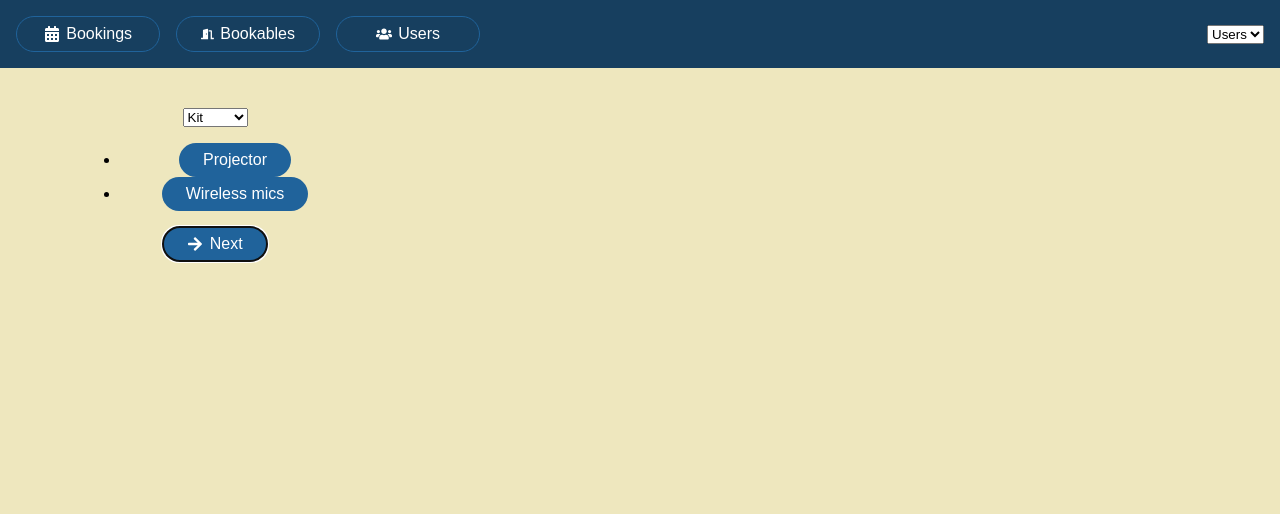
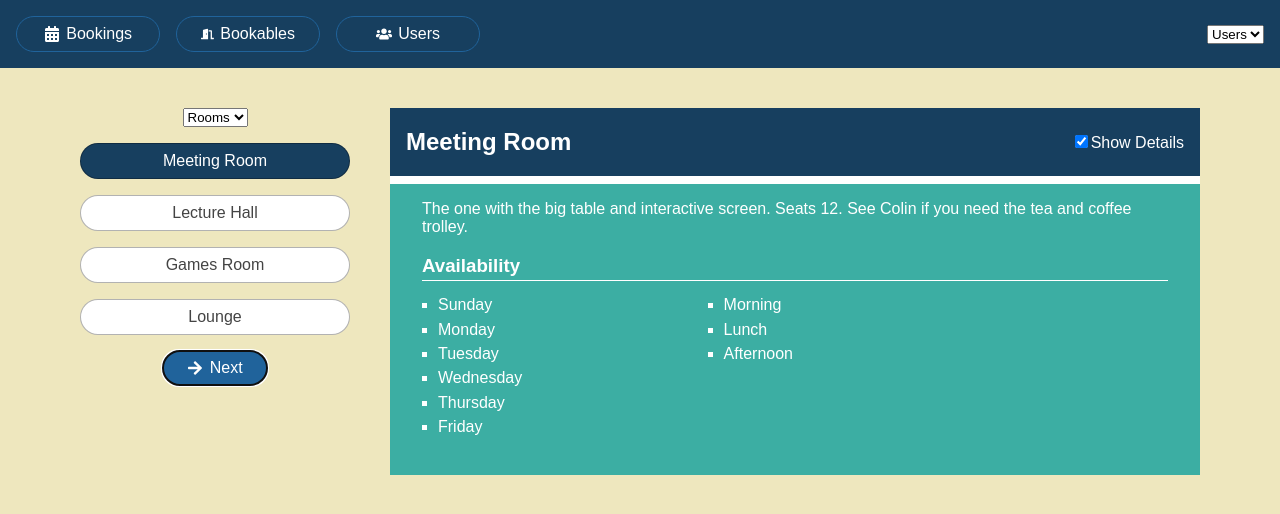
Before and after one commit to togenius1/bookings-manager-app, a React (Create React App) app: page /bookables in a window 1280 px wide. Shown: the top 514 px of the page. Built offline with nearby package versions, Linux system fonts and the light colour scheme.

Commit message:
add Reducer

```diff
--- a/src/App.css
+++ b/src/App.css
@@ -56,6 +56,7 @@ header a.btn {
     cursor: pointer;
     box-sizing: border-box;
 }
+
 .btn:first-child {
     margin-left: 0;
 }
@@ -108,3 +109,86 @@ main {
     grid-template-columns: 1fr 3fr;
     grid-column-gap: 40px;
 }
+
+.items-list-nav {
+    margin: 1rem auto;
+    padding: 0;
+    list-style: none;
+    width: 100%;
+}
+
+.items-list-nav > li {
+    margin: 0 0 1rem;
+    padding: 0;
+}
+
+.items-list-nav .btn {
+    width: 100%;
+    background: var(--light-text);
+    color: var(--dark-text);
+    border: 1px solid rgba(0, 0, 0, 0.3);
+    transition: all 0.4s ease;
+}
+
+.items-list-nav a {
+    display: block;
+    padding: 1em 2em;
+    text-decoration: none;
+}
+
+.items-list-nav .btn:hover {
+    cursor: pointer;
+    border: 1px solid var(--primary);
+}
+
+.items-list-nav .selected .btn {
+    background: var(--primary);
+    color: var(--light-text);
+}
+
+.item {
+    background: var(--secondary);
+    color: var(--light-text);
+    padding: 2rem;
+    text-align: left;
+}
+
+.item-header {
+    display: flex;
+    justify-content: space-between;
+    align-items: center;
+    background: var(--primary);
+    border-bottom: 8px solid white;
+    margin: -2rem -2rem 1rem;
+    padding: 0 1rem;
+}
+
+.item-header .controls {
+    font-weight: normal;
+}
+
+.item h3 {
+    border-bottom: 1px solid white;
+    margin: 1em 0 0.5em;
+    padding-bottom: 3px;
+}
+
+.bookable-availability {
+    display: flex;
+    padding: 0 1em;
+}
+
+.bookable-availability ul {
+    list-style: none;
+    margin: 0;
+    padding: 0;
+    width: 40%;
+}
+
+.bookable-availability li {
+    margin: 0.4em 0;
+}
+
+.item-details .bookable-availability ul {
+    list-style: square;
+}
--- a/src/components/Bookables/BookablesList.js
+++ b/src/components/Bookables/BookablesList.js
@@ -1,26 +1,53 @@
-import { useState } from 'react';
+import { useReducer, Fragment } from 'react';
 import { FaArrowRight } from 'react-icons/fa';
 
 import bookables from '../../static.json';
+import reducer from './reducer';
+
+const initialState = {
+    group: 'Rooms',
+    bookableIndex: 0,
+    hasDetails: true,
+    bookables,
+};
 
 export default function BookablesList() {
-    const [group, setGroup] = useState('Kit');
-    const [bookableIndex, setBookableIndex] = useState(0);
+    const [state, dispatch] = useReducer(reducer, initialState);
+
+    const { group, bookableIndex, hasDetails, bookables } = state;
 
     const bookablesInGroup = bookables.bookables.filter(
         (b) => b.group === group
     );
+    const bookable = bookablesInGroup[bookableIndex];
     const groups = [...new Set(bookables.bookables.map((b) => b.group))];
 
-    function nextBookable() {
-        setBookableIndex((i) => (i + 1) % bookablesInGroup.length);
+    function changeGroup(e) {
+        dispatch({
+            type: 'SET_GROUP',
+            payload: e.target.value,
+        });
     }
 
+    function changeBookable(selectedIndex) {
+        dispatch({
+            type: 'SET_BOOKABLE',
+            payload: selectedIndex,
+        });
+    }
 
+    function nextBookable() {
+        dispatch({ type: 'NEXT_BOOKABLE' });
+    }
+
+    function toggleDetails() {
+        dispatch({ type: 'TOGGLE_HAS_DETAILS' });
+    }
 
     return (
+        <Fragment>
             <div>
-            <select value={group} onChange={(e) => setGroup(e.target.value)}>
+                <select value={group} onChange={changeGroup}>
                     {groups.map((g) => (
                         <option value={g} key={g}>
                             {g}
@@ -35,7 +62,7 @@ export default function BookablesList() {
                         >
                             <button
                                 className='btn'
-                            onClick={() => setBookableIndex(i)}
+                                onClick={() => changeBookable(i)}
                             >
                                 {b.title}
                             </button>
@@ -49,5 +76,46 @@ export default function BookablesList() {
                     </button>
                 </p>
             </div>
+            {bookable && (
+                <div className='bookable-details'>
+                    <div className='item'>
+                        <div className='item-header'>
+                            <h2>{bookable.title}</h2>
+                            <span className='controls'>
+                                <label>
+                                    <input
+                                        type='checkbox'
+                                        checked={hasDetails}
+                                        onChange={toggleDetails}
+                                    />
+                                    Show Details
+                                </label>
+                            </span>
+                        </div>
+                        <p>{bookable.notes}</p>
+
+                        {hasDetails && (
+                            <div className='item-details'>
+                                <h3>Availability</h3>
+                                <div className='bookable-availability'>
+                                    <ul>
+                                        {bookable.days.sort().map((d) => (
+                                            <li key={d}>{bookables.days[d]}</li>
+                                        ))}
+                                    </ul>
+                                    <ul>
+                                        {bookable.sessions.map((s) => (
+                                            <li key={s}>
+                                                {bookables.sessions[s]}
+                                            </li>
+                                        ))}
+                                    </ul>
+                                </div>
+                            </div>
+                        )}
+                    </div>
+                </div>
+            )}
+        </Fragment>
     );
 }
--- /dev/null
+++ b/src/components/Bookables/reducer.js
@@ -0,0 +1,34 @@
+export default function reducer(state, action) {
+    switch (action.type) {
+        case 'SET_GROUP':
+            return {
+                ...state,
+                group: action.payload,
+                bookableIndex: 0,
+            };
+
+        case 'SET_BOOKABLE':
+            return {
+                ...state,
+                bookableIndex: action.payload,
+            };
+
+        case 'TOGGLE_HAS_DETAILS':
+            return {
+                ...state,
+                hasDetails: !state.hasDetails,
+            };
+
+        case 'NEXT_BOOKABLE':
+            const count = state.bookables.filter(
+                (b) => b.group === state.group
+            ).length;
+
+            return {
+                ...state,
+                bookableIndex: (state.bookableIndex + 1) % count,
+            };
+        default:
+            return state;
+    }
+}
```
Also changed, not shown: src/utils/date-wrangler.js (added, +18 -0 lines). Lines whose indentation alone changed are shown as unchanged.
